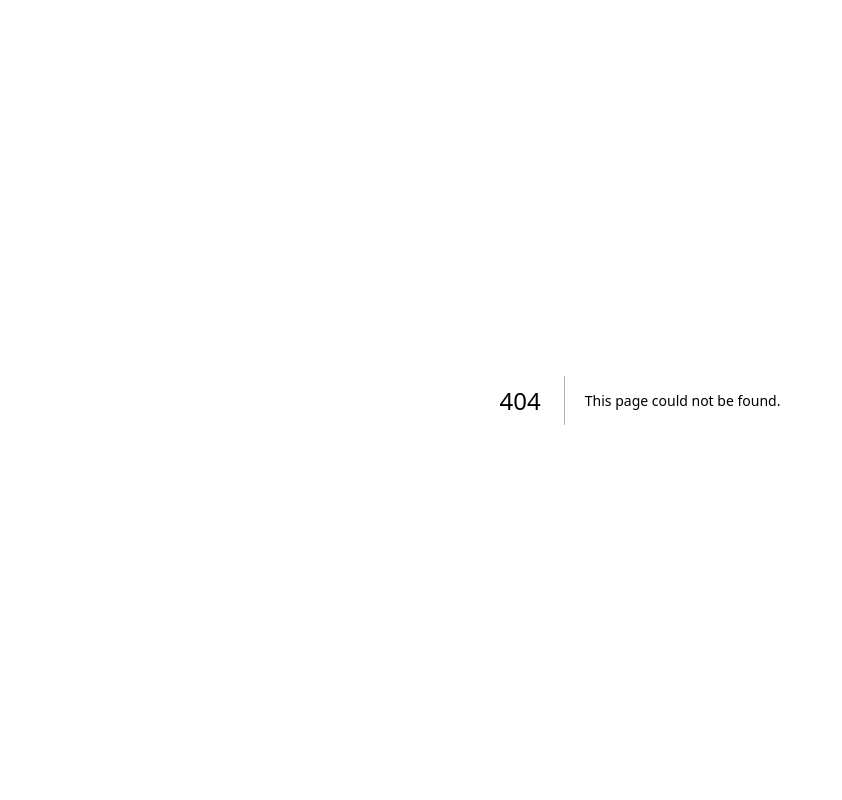
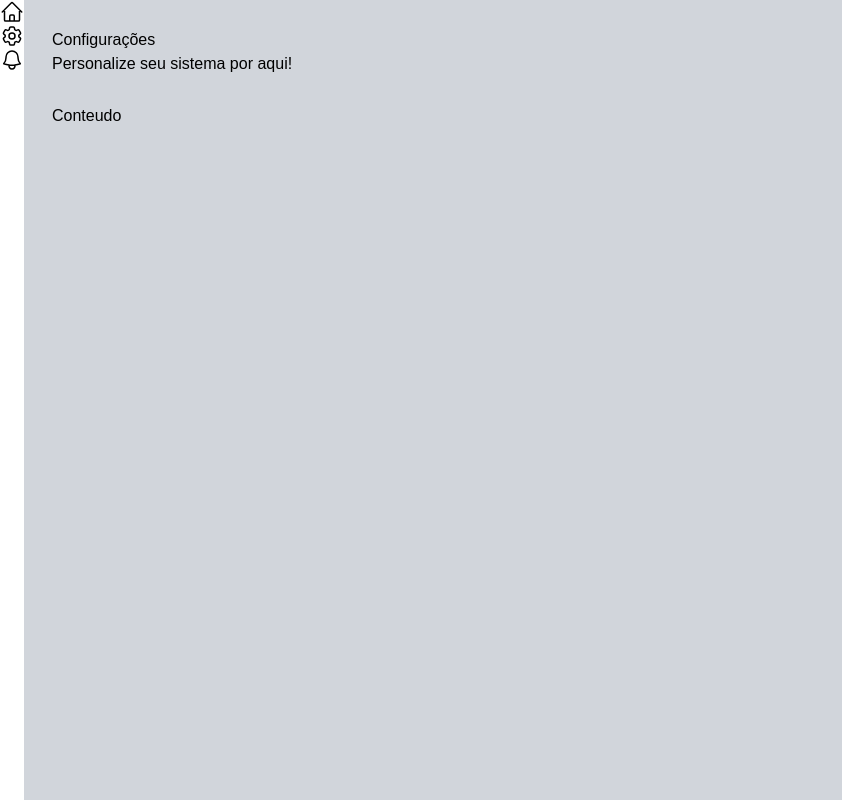
Before and after one commit to xmurilo/TemplateAdmin, a Next.js app: page /settings in a window 1280 px wide. Before the commit this address had no page. Shown: the whole page, without its empty margins (0-842 px from the left). Built offline with nearby package versions, Linux system fonts and the light colour scheme.

Commit message:
feat: settings page

```diff
--- /dev/null
+++ b/src/pages/settings.tsx
@@ -0,0 +1,9 @@
+import Layout from "../components/template/Layout";
+
+export default function Settings() {
+  return (
+    <Layout title="Configurações" subTitle="Personalize seu sistema por aqui!">
+      <h3>Conteudo</h3>
+    </Layout>
+  );
+}
```
